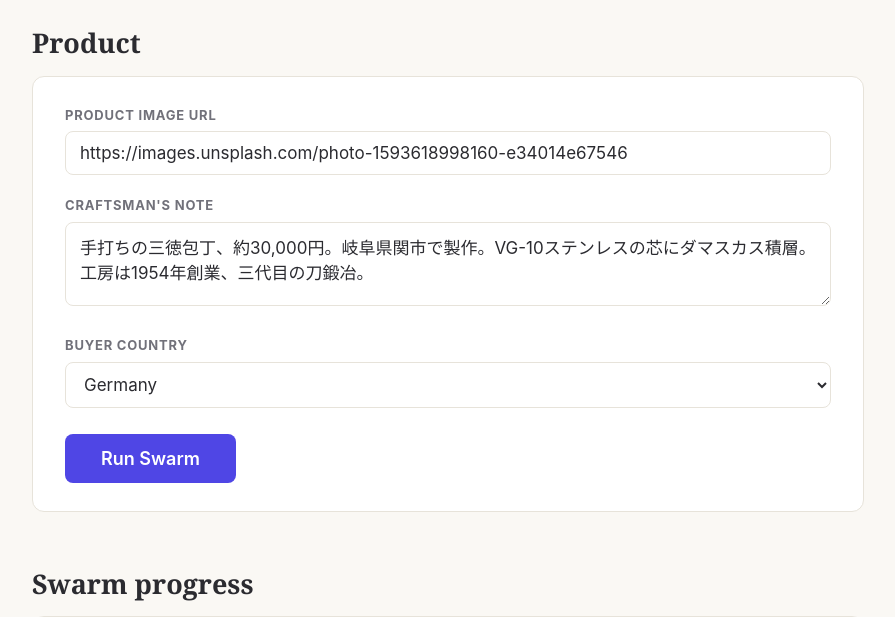
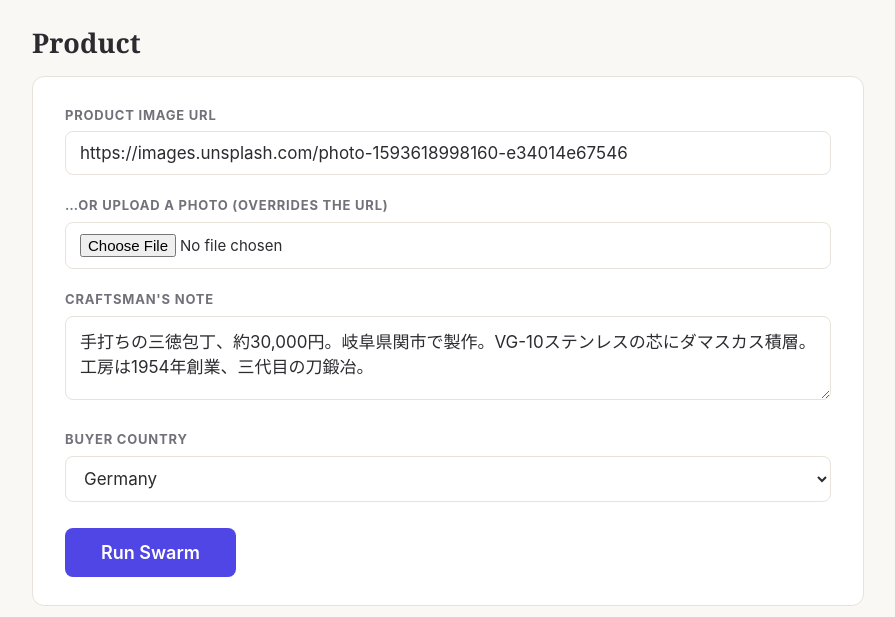
Before and after one commit to abhi0126/export-swarm, a Flask app: page / in a window 1280 px wide. Shown: the part 228-845 px from the top of the page, without its empty margins (192-1087 px from the left). Run offline with Flask 3, Linux system fonts and the light colour scheme.

Commit message:
demo hardening: crash guard, timeouts, error propagation

```diff
--- a/agents/export_intelligence.py
+++ b/agents/export_intelligence.py
@@ -75,9 +75,9 @@ class ExportIntelligenceAgent(Agent):
         code = SANDBOX_CODE.format(product_json=json.dumps(product), country=country)
 
         daytona = Daytona(DaytonaConfig(api_key=os.environ["DAYTONA_API_KEY"]))
-        sandbox = daytona.create()
+        sandbox = daytona.create(timeout=120)
         try:
-            response = sandbox.process.code_run(code)
+            response = sandbox.process.code_run(code, timeout=120)
         finally:
             sandbox.delete()
 
--- a/agents/merchandising.py
+++ b/agents/merchandising.py
@@ -39,6 +39,7 @@ class MerchandisingAgent(Agent):
         client = OpenAI(
             api_key=os.environ["GMI_API_KEY"],
             base_url=os.environ["GMI_BASE_URL"],
+            timeout=150,  # GMI legitimately takes ~80s on this call
         )
 
         response = client.chat.completions.create(
--- a/agents/verification.py
+++ b/agents/verification.py
@@ -35,6 +35,7 @@ class VerificationAgent(Agent):
         client = OpenAI(
             api_key=os.environ["AI_AND_API_KEY"],
             base_url=os.environ["AI_AND_BASE_URL"],
+            timeout=60,  # fail fast into the retry path on stalled requests
         )
 
         response = client.chat.completions.create(
--- a/app.py
+++ b/app.py
@@ -2,12 +2,19 @@
 
 import json
 import threading
+import uuid
+from pathlib import Path
 
 from flask import Flask, jsonify, render_template, request
+from werkzeug.utils import secure_filename
 
 from orchestrator import run_swarm
 
 app = Flask(__name__)
+
+UPLOAD_DIR = Path(__file__).parent / "static" / "uploads"
+UPLOAD_DIR.mkdir(parents=True, exist_ok=True)
+ALLOWED_IMAGE_EXT = {"jpg", "jpeg", "png", "webp", "gif"}
 
 SAMPLE = {
     "image_url": "https://images.unsplash.com/photo-1593618998160-e34014e67546",
@@ -73,11 +80,30 @@ def storefront():
 def api_run():
     if STATE["status"] == "running":
         return jsonify({"error": "swarm already running"}), 409
-    data = request.get_json(force=True)
+    if request.is_json:  # plain URL submissions (curl / API clients)
+        data = request.get_json(force=True)
+        image_url = data["image_url"]
+        note = data["note"]
+        buyer_country = data["buyer_country"]
+    else:  # multipart form from the demo page, may carry an uploaded photo
+        image_url = request.form.get("image_url", "").strip()
+        note = request.form.get("note", "")
+        buyer_country = request.form.get("buyer_country", "Germany")
+        photo = request.files.get("image_file")
+        if photo and photo.filename:
+            ext = secure_filename(photo.filename).rsplit(".", 1)[-1].lower()
+            if ext not in ALLOWED_IMAGE_EXT:
+                return jsonify({"error": f"unsupported image type: {ext}"}), 400
+            filename = f"{uuid.uuid4().hex}.{ext}"
+            photo.save(UPLOAD_DIR / filename)
+            # Web path so the storefront can render it; Intake base64-encodes
+            # the file bytes when calling Qwen (localhost isn't reachable).
+            image_url = f"/static/uploads/{filename}"
+
     initial_context = {
-        "image_url": data["image_url"],
-        "note": data["note"],
-        "buyer_country": data["buyer_country"],
+        "image_url": image_url,
+        "note": note,
+        "buyer_country": buyer_country,
     }
     thread = threading.Thread(target=run_in_background, args=(initial_context,), daemon=True)
     thread.start()
--- a/orchestrator.py
+++ b/orchestrator.py
@@ -50,10 +50,13 @@ def run_swarm(initial_context: dict, on_event=None) -> tuple[dict, list[dict]]:
                     time.sleep(attempt)  # backoff: 1s, then 2s
                 else:
                     print(f"❌ {agent.name} — FAILED: {e}")
+                    last_error = e
         else:
             if on_event:
                 on_event("failed", agent.name, context)
-            break  # agent exhausted its retries — stop the swarm
+            # Agent exhausted its retries — stop the swarm and propagate so
+            # callers (e.g. the web layer) can surface the real error.
+            raise last_error
 
     return context, logs
 
--- a/templates/demo.html
+++ b/templates/demo.html
@@ -47,6 +47,11 @@
     border: 1px solid var(--line); border-radius: 8px;
   }
   textarea { resize: vertical; }
+  input[type=file] {
+    width: 100%; padding: 11px 14px; font-size: 15px; font-family: inherit;
+    color: var(--ink); background: #fff;
+    border: 1px solid var(--line); border-radius: 8px;
+  }
   button {
     margin-top: 26px; padding: 14px 36px;
     font-size: 18px; font-weight: 600; font-family: inherit;
@@ -117,6 +122,9 @@
     <label for="image_url">Product image URL</label>
     <input type="text" id="image_url" value="{{ sample.image_url }}">
 
+    <label for="image_file">&hellip;or upload a photo (overrides the URL)</label>
+    <input type="file" id="image_file" accept="image/*">
+
     <label for="note">Craftsman's note</label>
     <textarea id="note" rows="3">{{ sample.note }}</textarea>
 
@@ -144,6 +152,8 @@
   <h2>Shared state</h2>
   <pre class="json" id="stateJson">{}</pre>
 
+  <p id="errorMsg" style="display:none; color:var(--bad); font-weight:600"></p>
+
   <p id="storeLink" style="display:none; font-size:20px; font-weight:600">
     <a href="/storefront">View the generated storefront &rarr;</a>
   </p>
@@ -161,6 +171,13 @@ function render(state) {
     el.textContent = LABELS[s];
   });
   document.getElementById("stateJson").textContent = JSON.stringify(state.context, null, 2);
+  const errEl = document.getElementById("errorMsg");
+  if (state.status === "failed" && state.error) {
+    errEl.textContent = "Run failed: " + state.error;
+    errEl.style.display = "block";
+  } else {
+    errEl.style.display = "none";
+  }
   if (state.status === "done") {
     document.getElementById("storeLink").style.display = "block";
   }
@@ -179,15 +196,13 @@ async function pollOnce() {
 async function startRun() {
   document.getElementById("runBtn").disabled = true;
   document.getElementById("storeLink").style.display = "none";
-  await fetch("/api/run", {
-    method: "POST",
-    headers: {"Content-Type": "application/json"},
-    body: JSON.stringify({
-      image_url: document.getElementById("image_url").value,
-      note: document.getElementById("note").value,
-      buyer_country: document.getElementById("buyer_country").value
-    })
-  });
+  const fd = new FormData();
+  fd.append("image_url", document.getElementById("image_url").value);
+  fd.append("note", document.getElementById("note").value);
+  fd.append("buyer_country", document.getElementById("buyer_country").value);
+  const file = document.getElementById("image_file").files[0];
+  if (file) fd.append("image_file", file);
+  await fetch("/api/run", {method: "POST", body: fd});
   pollOnce();
   timer = setInterval(pollOnce, 1000);
 }
@@ -196,9 +211,9 @@ async function startRun() {
 {% else %}
   <div class="nav"><a href="/">&larr; Demo runner</a></div>
 
-  {% if not ctx.get("merchandising") %}
+  {% if not (ctx.get("merchandising") and ctx.get("export_intelligence")) %}
     <h1>Storefront</h1>
-    <p class="sub">Nothing here yet &mdash; <a href="/">run the swarm</a> first.</p>
+    <p class="sub">This run didn't complete &mdash; <a href="/">see the progress board</a>.</p>
   {% else %}
     {% set m = ctx.merchandising %}
     {% set e = ctx.export_intelligence %}
@@ -212,15 +227,17 @@ async function startRun() {
     <h2>Provenance</h2>
     <div class="card"><p style="margin:0">{{ m.story }}</p></div>
 
+    {% if m.get("translations") %}
     <h2>Translations</h2>
     <div class="card">
       {% for lang, label in [("ja", "Japanese"), ("fr", "French"), ("de", "German")] %}
       <div class="lang-block">
         <div class="lang-label">{{ label }}</div>
-        <p>{{ m.translations[lang] }}</p>
+        <p>{{ m.translations.get(lang, "&mdash;") }}</p>
       </div>
       {% endfor %}
     </div>
+    {% endif %}
 
     <h2>Export &mdash; {{ ctx.get("buyer_country", "Germany") }}</h2>
     <div class="card">
@@ -234,11 +251,13 @@ async function startRun() {
       <p class="disclaimer">Duty and shipping estimates are illustrative and not legal advice.</p>
     </div>
 
+    {% if ctx.get("generated_code") %}
     <h2>Under the hood</h2>
     <details>
       <summary>Code written and executed by the agent</summary>
       <pre>{{ ctx.generated_code }}</pre>
     </details>
+    {% endif %}
   {% endif %}
 {% endif %}
 
```
Also changed, not shown: agents/intake.py (+21 -2 lines), 1 other file.
